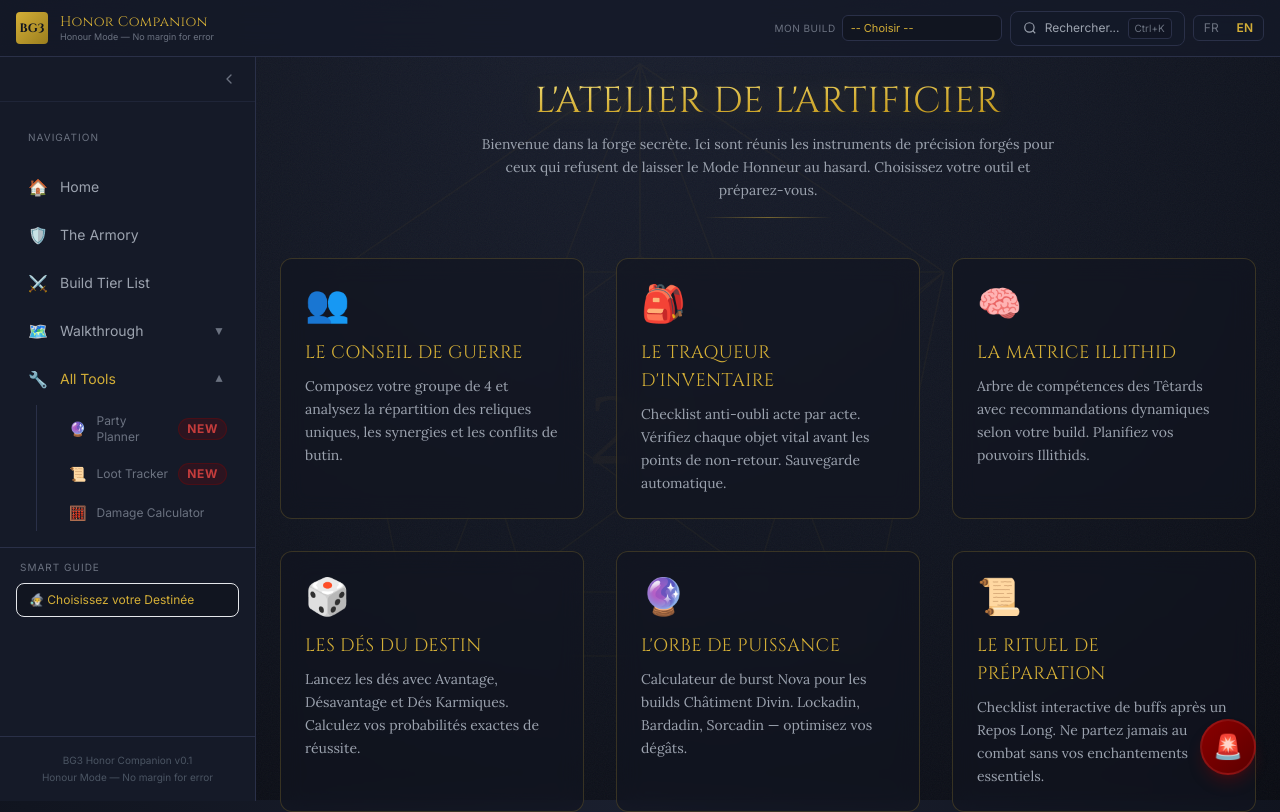
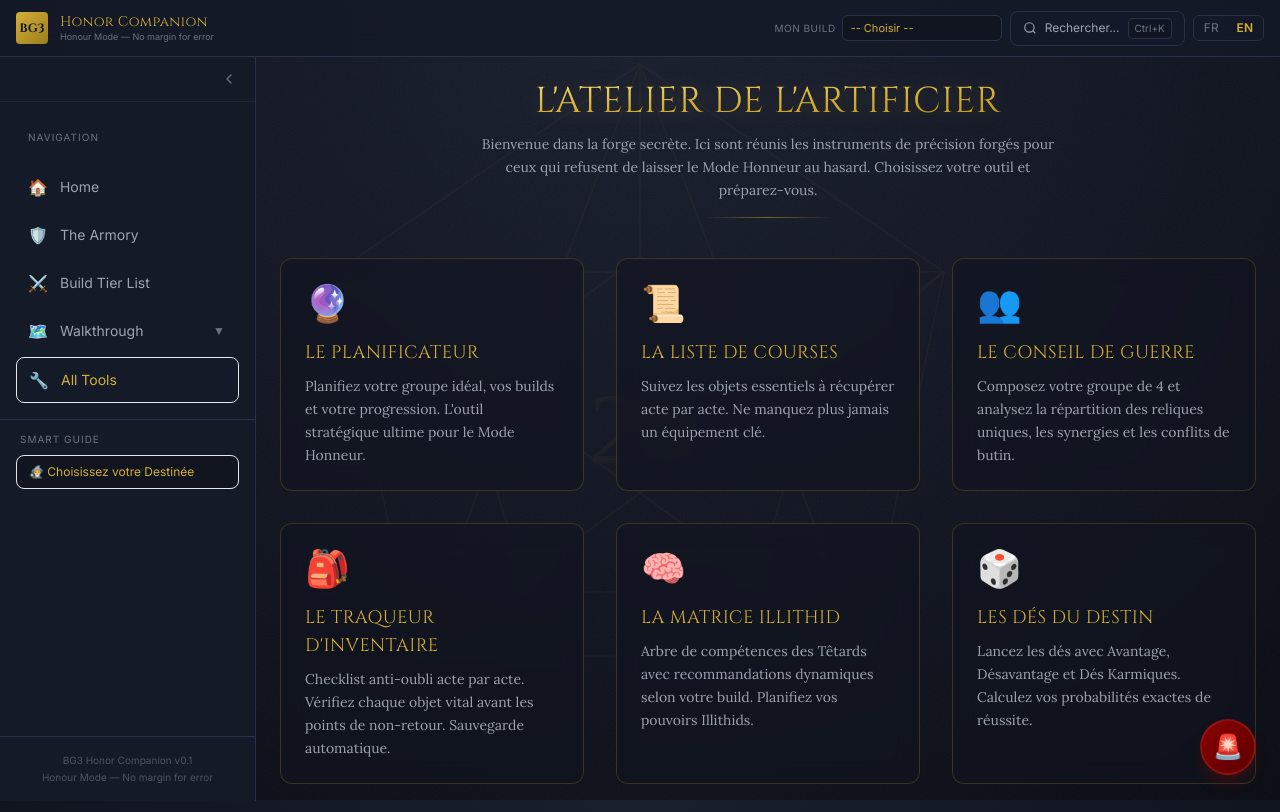
Before and after one commit to debeckerthomas-coder/sitebuildbg3, a Next.js app: page /en/outils in a window 1280 px wide. Shown: the top 812 px of the page. Built offline with nearby package versions, Linux system fonts and the light colour scheme.

Commit message:
Déplacer Planificateur, Liste de Courses et Calculateur dans la page Outils
- Retirer les sous-items du menu sidebar "Tous les Outils" (devient un lien simple)
- Ajouter le Planificateur et la Liste de Courses comme cartes sur la page /outils

https://claude.ai/code/session_01Fohq3jYtPu395SFbjMnhwU

```diff
--- a/src/app/[lang]/outils/page.tsx
+++ b/src/app/[lang]/outils/page.tsx
@@ -19,6 +19,20 @@ interface ToolCard {
 }
 
 const TOOLS: readonly ToolCard[] = [
+  {
+    href: "/planner",
+    icon: "🔮",
+    title: "Le Planificateur",
+    description:
+      "Planifiez votre groupe idéal, vos builds et votre progression. L'outil stratégique ultime pour le Mode Honneur.",
+  },
+  {
+    href: "/tracker",
+    icon: "📜",
+    title: "La Liste de Courses",
+    description:
+      "Suivez les objets essentiels à récupérer acte par acte. Ne manquez plus jamais un équipement clé.",
+  },
   {
     href: "/outils/groupe",
     icon: "👥",
--- a/src/components/layout/Sidebar.tsx
+++ b/src/components/layout/Sidebar.tsx
@@ -37,14 +37,7 @@ const NAV_ITEMS_FR: readonly NavItem[] = [
       { label: "Acte 3 (Endgame)", href: "/walkthrough/acte-3", icon: "🏰" },
     ],
   },
-  {
-    label: "Tous les Outils", icon: "🔧", href: "/outils",
-    children: [
-      { label: "Planificateur", href: "/planner", icon: "🔮", badge: "New" },
-      { label: "Liste de Courses", href: "/tracker", icon: "📜", badge: "New" },
-      { label: "Calculateur de Dégâts", href: "/outils/calculateur", icon: "🧮" },
-    ],
-  },
+  { label: "Tous les Outils", icon: "🔧", href: "/outils" },
 ];
 
 const NAV_ITEMS_EN: readonly NavItem[] = [
@@ -61,14 +54,7 @@ const NAV_ITEMS_EN: readonly NavItem[] = [
       { label: "Act 3 (Endgame)", href: "/walkthrough/acte-3", icon: "🏰" },
     ],
   },
-  {
-    label: "All Tools", icon: "🔧", href: "/outils",
-    children: [
-      { label: "Party Planner", href: "/planner", icon: "🔮", badge: "New" },
-      { label: "Loot Tracker", href: "/tracker", icon: "📜", badge: "New" },
-      { label: "Damage Calculator", href: "/outils/calculateur", icon: "🧮" },
-    ],
-  },
+  { label: "All Tools", icon: "🔧", href: "/outils" },
 ];
 
 const NAV_BY_LANG: Record<string, readonly NavItem[]> = { fr: NAV_ITEMS_FR, en: NAV_ITEMS_EN };
```
